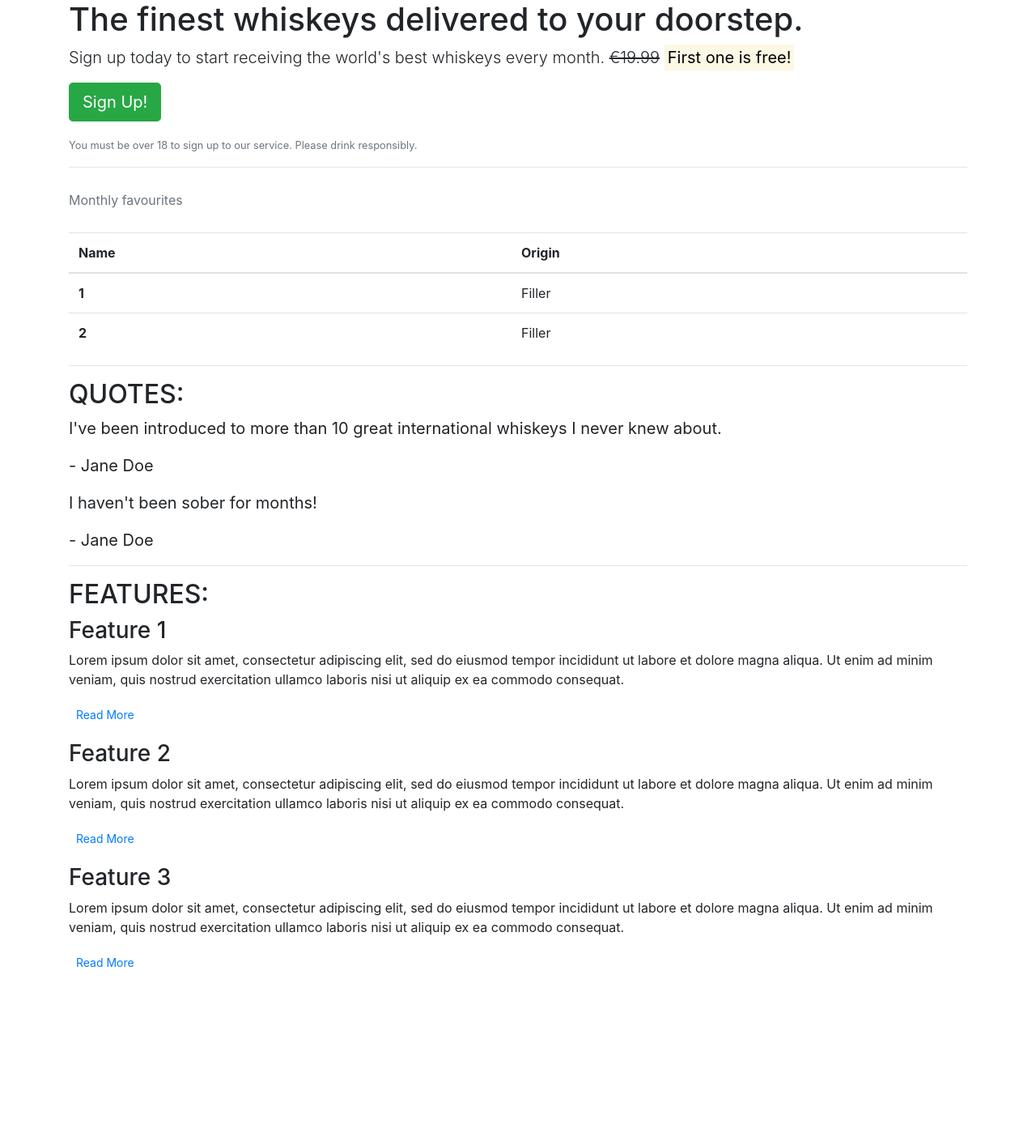
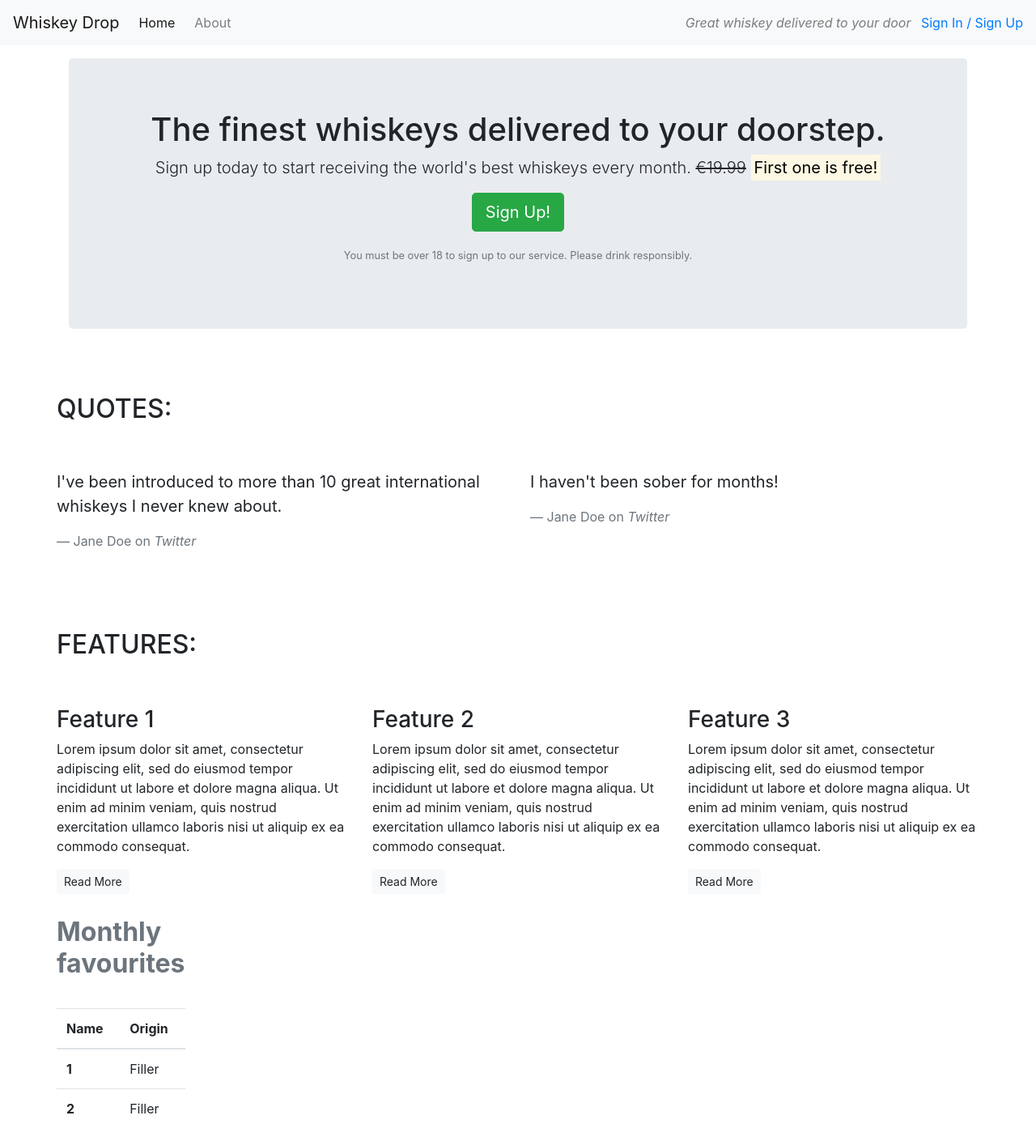
Before and after one commit to RebeccaKen/Agile-Project, a plain HTML site: page index.html in a window 1280 px wide. Shown: the whole page at 81% size. Before the commit the page ends 1220 px from the top, so only its background shows below. Drawn offline with nearby package versions, Linux system fonts and the light colour scheme.

Commit message:
Add layout edits to index.html

```diff
--- a/index.html
+++ b/index.html
@@ -11,22 +11,99 @@
 </head>
 
 <body>
-    <article class="container">
+    <nav class ="navbar navbar-light bg-light navbar-expand-sm">
+    <a href="/" class = "navbar-brand">Whiskey Drop</a>
+    <ul class = "navbar-nav mr-auto">
+        <li class = "active nav-item mr-2"><a class="nav-link" href="/">Home</a></li>
+        <li class = " nav-item mr-2"><a class="nav-link" href="/about">About</a></li>
+        <li class = " nav-item mr-2 d-block d-sm-none"><a class="nav-link" href="/login">Sign in / Sign up</a></li>
+    </ul>
+
+    <div class="d-none d-md-block">
+        <p class="navbar-text my-auto mr-2"><i>Great whiskey delivered to your door</i></p>
+        <a href="/login">Sign In / Sign Up</a>
+    </div>
+    </nav>
+
+    <article class="container mt-3">
         <!-- Callout -->
-        <section class="callout">
+        <div class="row">
+        <div class="col-12">
+        <section class="callout jumbotron text-center">
             <h1>The finest whiskeys delivered to your doorstep.</h1>
             <p class = "lead">Sign up today to start receiving the world's best whiskeys every month.
-            <s>€19.99</s> <strong><mark>First one is free!</mark></strong></p>
+            <s class="d-none d-sm-inline">€19.99</s>
+            <span class = "d-inline d-sm-none"><br></span>
+            <strong><mark>First one is free!</mark></strong></p>
             <p><button class="btn btn-lg btn-success">Sign Up!</button></p>
             <p class="text-muted"><small>You must be over 18 to sign up to our service. Please drink responsibly.</small></p>
         </section>
+        </div>
         <!-- /.callout -->
         <hr>
 
-        <!-- Monthly favorites -->
+        <!-- Quotes -->
+        <section class="quotes">
+            <div class="row">
+                <div class="col-12 my-5">
+                    <h2 class="text-uppercase">Quotes:</h2>
+                </div>
+            </div>
+            <div class="row">
+                <div class="col-12 col-md-6">
+                    <blockquote class="blockquote">
+                        <p>I've been introduced to more than 10 great international whiskeys I never knew about.</p>
+                        <footer class="blockquote-footer">Jane Doe on <cite title="Twitter">Twitter</cite></footer>
+                    </blockquote>
+                </div>
+                <div class="col-12 col-md-6">
+                    <blockquote class="blockquote">
+                        <p>I haven't been sober for months!</p>
+                        <footer class="blockquote-footer">Jane Doe on <cite title="Twitter">Twitter</cite></footer>
+                    </blockquote>
+                </div>
+            </div>
+        </section>
+        <!-- /.quotes -->
+        <hr>
+
+        <!-- Features -->
+        <section class="features">
+            <div class="row">
+                <div class="col-12 my-5">
+                    <h2 class="text-uppercase">Features:</h2>
+                </div>
+            </div>
+            <div class="row">
+                <div class="col-12 col-md-6 col-lg-4">
+                    <div class="feature">
+                        <h3>Feature 1</h3>
+                        <p>Lorem ipsum dolor sit amet, consectetur adipiscing elit, sed do eiusmod tempor incididunt ut labore et dolore magna aliqua. Ut enim ad minim veniam, quis nostrud exercitation ullamco laboris nisi ut aliquip ex ea commodo consequat.</p>
+                        <p><a class="btn btn-sm btn-light" href="">Read More</a></p>
+                    </div>
+                </div>
+                <div class="col-12 col-md-6 col-lg-4">
+                    <div class="feature">
+                        <h3>Feature 2</h3>
+                        <p>Lorem ipsum dolor sit amet, consectetur adipiscing elit, sed do eiusmod tempor incididunt ut labore et dolore magna aliqua. Ut enim ad minim veniam, quis nostrud exercitation ullamco laboris nisi ut aliquip ex ea commodo consequat.</p>
+                        <p><a class="btn btn-sm btn-light" href="">Read More</a></p>
+                    </div>
+                </div>
+                <div class="col-12 d-md-none d-lg-block col-lg-4">
+                    <div class="feature">
+                        <h3>Feature 3</h3>
+                        <p>Lorem ipsum dolor sit amet, consectetur adipiscing elit, sed do eiusmod tempor incididunt ut labore et dolore magna aliqua. Ut enim ad minim veniam, quis nostrud exercitation ullamco laboris nisi ut aliquip ex ea commodo consequat.</p>
+                        <p><a class="btn btn-sm btn-light" href="">Read More</a></p>
+                    </div>
+                </div>
+            </div>
+        </section>
+
+
+         <!-- Monthly favorites -->
     <section class = "Monthly-favourites">
         <table class="table caption-top">
-            <caption>Monthly favourites</caption>
+            <caption><h2><strong>Monthly favourites</h2></strong></caption>
             <table class="table">
     <thead>
         <tr>
@@ -48,41 +125,6 @@
         </section>
         <!-- /monthly favorites -->
         <hr>
-
-        <!-- Quotes -->
-        <section class="quotes">
-            <h2 class="text-uppercase">Quotes:</h2>
-            <blockquote class ="blockquote">
-                <p>I've been introduced to more than 10 great international whiskeys I never knew about.</p>
-                <p>- Jane Doe</p>
-            </blockquote>
-            <blockquote class = "blockquote">
-                <p>I haven't been sober for months!</p>
-                <p>- Jane Doe</p>
-            </blockquote>
-        </section>
-        <!-- /.quotes -->
-        <hr>
-
-        <!-- Features -->
-        <section class="features">
-            <h2 class="text-uppercase">Features:</h2>
-            <div class="feature">
-                <h3>Feature 1</h3>
-                <p>Lorem ipsum dolor sit amet, consectetur adipiscing elit, sed do eiusmod tempor incididunt ut labore et dolore magna aliqua. Ut enim ad minim veniam, quis nostrud exercitation ullamco laboris nisi ut aliquip ex ea commodo consequat.</p>
-                <p><a class="btn btn-sm btn-default" href="">Read More</a></p>
-            </div>
-            <div class="feature">
-                <h3>Feature 2</h3>
-                <p>Lorem ipsum dolor sit amet, consectetur adipiscing elit, sed do eiusmod tempor incididunt ut labore et dolore magna aliqua. Ut enim ad minim veniam, quis nostrud exercitation ullamco laboris nisi ut aliquip ex ea commodo consequat.</p>
-                <p><a class="btn btn-sm btn-default" href="">Read More</a></p>
-            </div>
-            <div class="feature">
-                <h3>Feature 3</h3>
-                <p>Lorem ipsum dolor sit amet, consectetur adipiscing elit, sed do eiusmod tempor incididunt ut labore et dolore magna aliqua. Ut enim ad minim veniam, quis nostrud exercitation ullamco laboris nisi ut aliquip ex ea commodo consequat.</p>
-                <p><a class="btn btn-sm btn-default" href="">Read More</a></p>
-            </div>
-        </section>
         <!-- /.features -->
     </article>
 </body>
```
